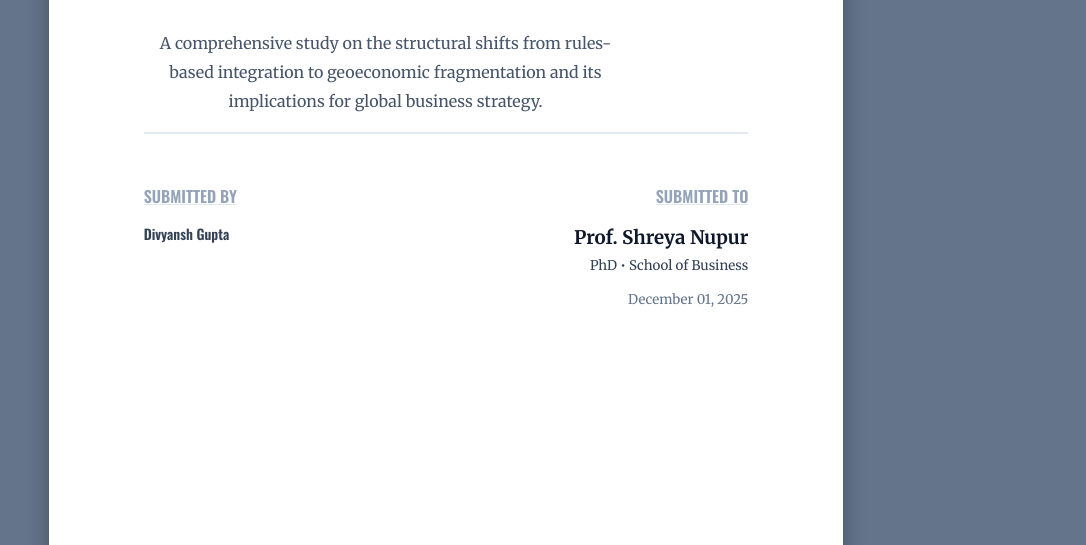
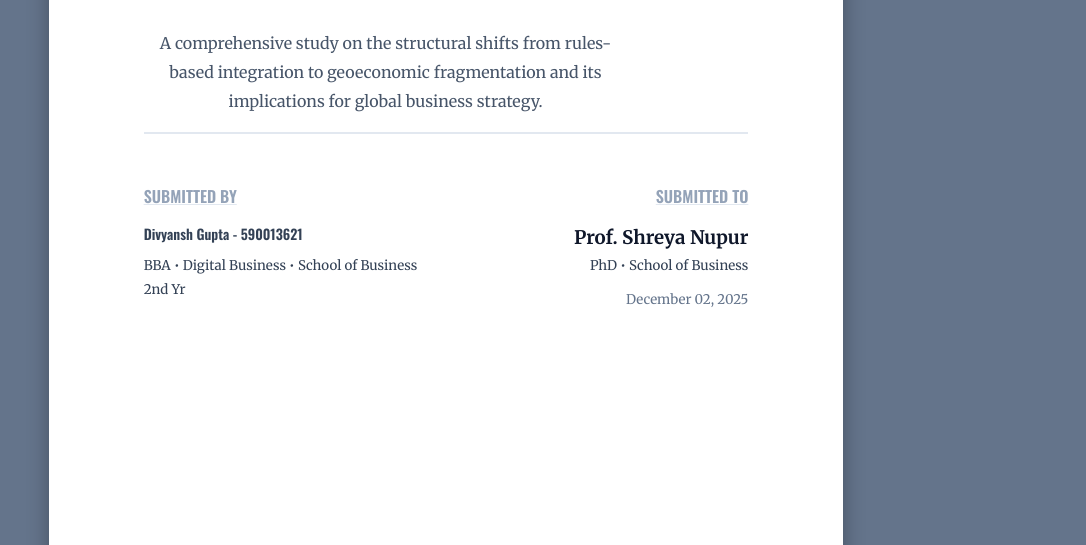
Before and after one commit to Akhai003/UPES-Digital-Business-GCB-Divyansh-Gupta-590013621-Term-Paper, a plain HTML site: page REPORT.html in a window 1280 px wide. Shown: the part 555-1100 px from the top of the page, without its empty margins (194-1280 px from the left). Drawn offline with nearby package versions, Linux system fonts and the light colour scheme.

```diff
--- a/REPORT.html
+++ b/REPORT.html
@@ -133,6 +133,7 @@
                 <div style="font-family: 'Oswald'; font-size: 14pt; letter-spacing: 3px; color: var(--primary); margin-bottom: 10px;">
                     PROJECT REPORT
                 </div>
+
                 <div style="font-family: 'Merriweather'; font-size: 11pt; color: #64748b; margin-bottom: 3rem;">
                     Global Context of Business (HSEG 2001)
                 </div>
@@ -149,14 +150,18 @@
                 <div>
                     <h4 style="color: #94a3b8; margin-bottom: 10px;">SUBMITTED BY</h4>
                     <ul style="list-style: none; margin: 0; padding: 0; font-family: 'Oswald';">
-                        <li><strong>Divyansh Gupta</strong></li>
+                        <li><strong>Divyansh Gupta - 590013621</strong></li>
+                        <li style="font-family: 'Merriweather', serif; font-size: 10pt; margin-top: 5px; color: var(--text);">
+                            BBA • Digital Business • School of Business<br>
+                            2nd Yr
+                        </li>
                     </ul>
                 </div>
                 <div style="text-align: right;">
                     <h4 style="color: #94a3b8; margin-bottom: 10px;">SUBMITTED TO</h4>
                     <div style="font-size: 14pt; font-weight: bold; color: var(--primary);">Prof. Shreya Nupur</div>
                     <div style="font-size: 10pt;">PhD • School of Business</div>
-                    <div style="font-size: 10pt; margin-top: 10px; color: #64748b;">December 01, 2025</div>
+                    <div style="font-size: 10pt; margin-top: 10px; color: #64748b;">December 02, 2025</div>
                 </div>
             </div>
         </div>
```
